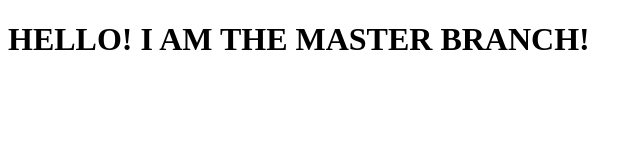
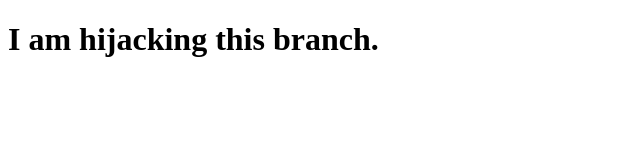
Before and after one commit to MTaylorfullStack/GitTakeThree, a plain HTML site: page index.html in a window 1280 px wide. Shown: the whole page, without its empty margins (0-642 px from the left). Drawn offline with Linux system fonts and the light colour scheme.

Commit message:
Index HTML Change

```diff
--- a/index.html
+++ b/index.html
@@ -7,6 +7,6 @@
     <title>Git Hub Test</title>
 </head>
 <body>
-    <h1>HELLO! I AM THE MASTER BRANCH!</h1>
+    <h1>I am hijacking this branch.</h1>
 </body>
 </html>
```
